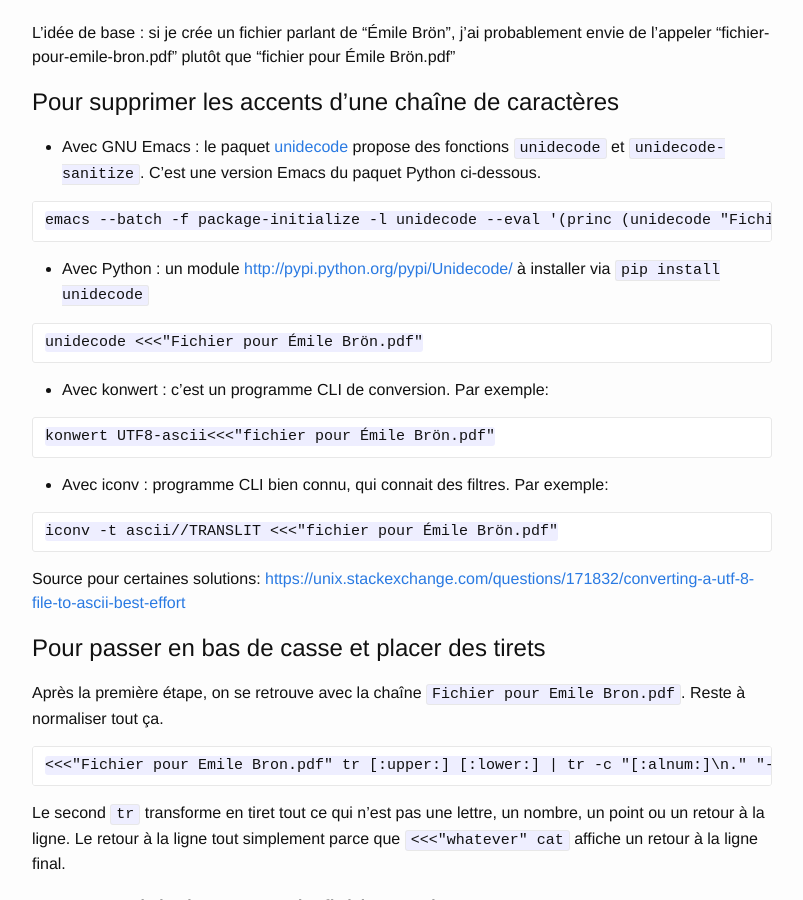
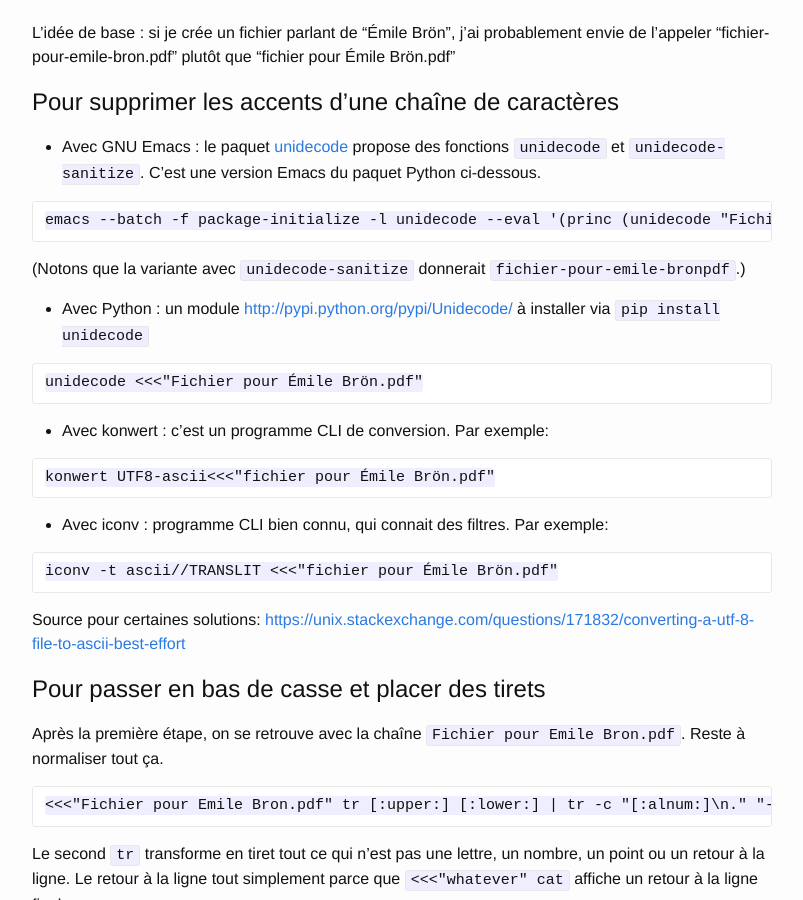
Before and after one commit to YoungFrog/youngfrog.github.io, a Jekyll site: the page built from _posts/2020-05-31-sanitize,-normalize-or-transliterate-input.markdown, in a window 1280 px wide and 900 px high, scrolled down 308 px. Shown: the whole window, without its empty margins (238-1041 px from the left). Built offline with Jekyll 4.4.1, drawn with Linux system fonts in a browser that asks for light colours.

Commit message:
ajoute une note sur unidecode-sanitize

````diff
--- a/_posts/2020-05-31-sanitize,-normalize-or-transliterate-input.markdown
+++ b/_posts/2020-05-31-sanitize,-normalize-or-transliterate-input.markdown
@@ -15,6 +15,8 @@ L'idée de base : si je crée un fichier parlant de "Émile Brön", j'ai probabl
 ```
 emacs --batch -f package-initialize -l unidecode --eval '(princ (unidecode "Fichier pour Émile Brön.pdf"))' 2>/dev/null
 ```
+
+(Notons que la variante avec `unidecode-sanitize` donnerait `fichier-pour-emile-bronpdf`.)
 
 * Avec Python : un module <http://pypi.python.org/pypi/Unidecode/> à installer via `pip install unidecode`
 
````
